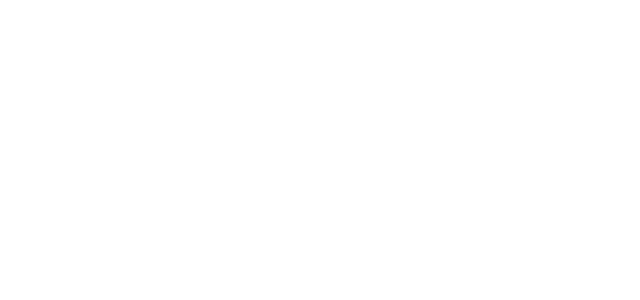
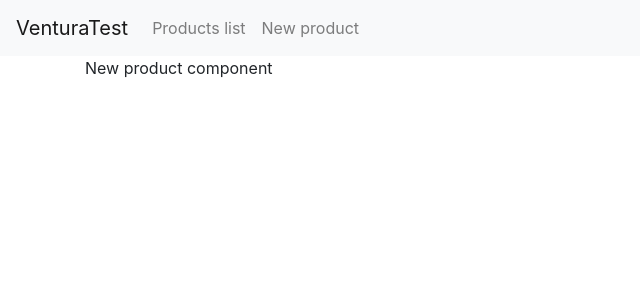
Before and after one commit to daniemc/products_react_front, a React (Create React App) app: page /products/new in a window 1280 px wide. Shown: the top 300 px of the page, without its empty margins (0-640 px from the left). Built offline with nearby package versions, Linux system fonts and the light colour scheme.

Commit message:
Add Router Add NavBar Add base products components

```diff
--- a/src/App.js
+++ b/src/App.js
@@ -1,10 +1,19 @@
 import React from 'react';
+import { BrowserRouter as Router, Route} from 'react-router-dom'
+import { Container } from 'reactstrap'
+import NavBar from './components/NavBar'
+import ProductsList from './components/products/ProductsList'
+import ProductsNew from './components/products/ProductsNew'
 
 function App() {
   return (
-    <div className="App">
-
-    </div>
+    <Router>
+      <NavBar></NavBar>
+      <Container>
+        <Route path="/products" exact component={ProductsList}></Route>
+        <Route path="/products/new" exact component={ProductsNew}></Route>
+      </Container>
+    </Router>
   );
 }
 
--- /dev/null
+++ b/src/components/NavBar.js
@@ -0,0 +1,28 @@
+import React, { Component } from 'react';
+import {
+    Navbar,
+    NavbarBrand,
+    Nav,
+    NavItem,
+    NavLink
+} from 'reactstrap'
+
+export default class NavVar extends Component {
+
+    render() {
+        return (
+            <Navbar color="light" light expand="md">
+                <NavbarBrand href="/">VenturaTest</NavbarBrand>
+                <Nav className="mr-auto" navbar>
+                    <NavItem>
+                        <NavLink href="/products">Products list</NavLink>
+                    </NavItem>
+                    <NavItem>
+                        <NavLink href="/products/new">New product</NavLink>
+                    </NavItem>
+                </Nav>
+            </Navbar>
+
+         );
+    }
+}
--- /dev/null
+++ b/src/components/products/ProductsList.js
@@ -0,0 +1,16 @@
+import React, { Component } from 'react';
+class ProductsList extends Component {
+    constructor(props) {
+        super(props);
+        this.state = {  }
+    }
+    render() {
+        return (
+            <div>
+                Products list component
+            </div>
+         );
+    }
+}
+
+export default ProductsList;
--- /dev/null
+++ b/src/components/products/ProductsNew.js
@@ -0,0 +1,16 @@
+import React, { Component } from 'react';
+class ProductsNew extends Component {
+    constructor(props) {
+        super(props);
+        this.state = {  }
+    }
+    render() {
+        return (
+            <div>
+                New product component
+            </div>
+         );
+    }
+}
+
+export default ProductsNew;
--- a/src/index.js
+++ b/src/index.js
@@ -2,6 +2,7 @@ import React from 'react';
 import ReactDOM from 'react-dom';
 import './index.css';
 import App from './App';
+import 'bootstrap/dist/css/bootstrap.min.css';
 
 
 ReactDOM.render(<App />, document.getElementById('root'));
```
